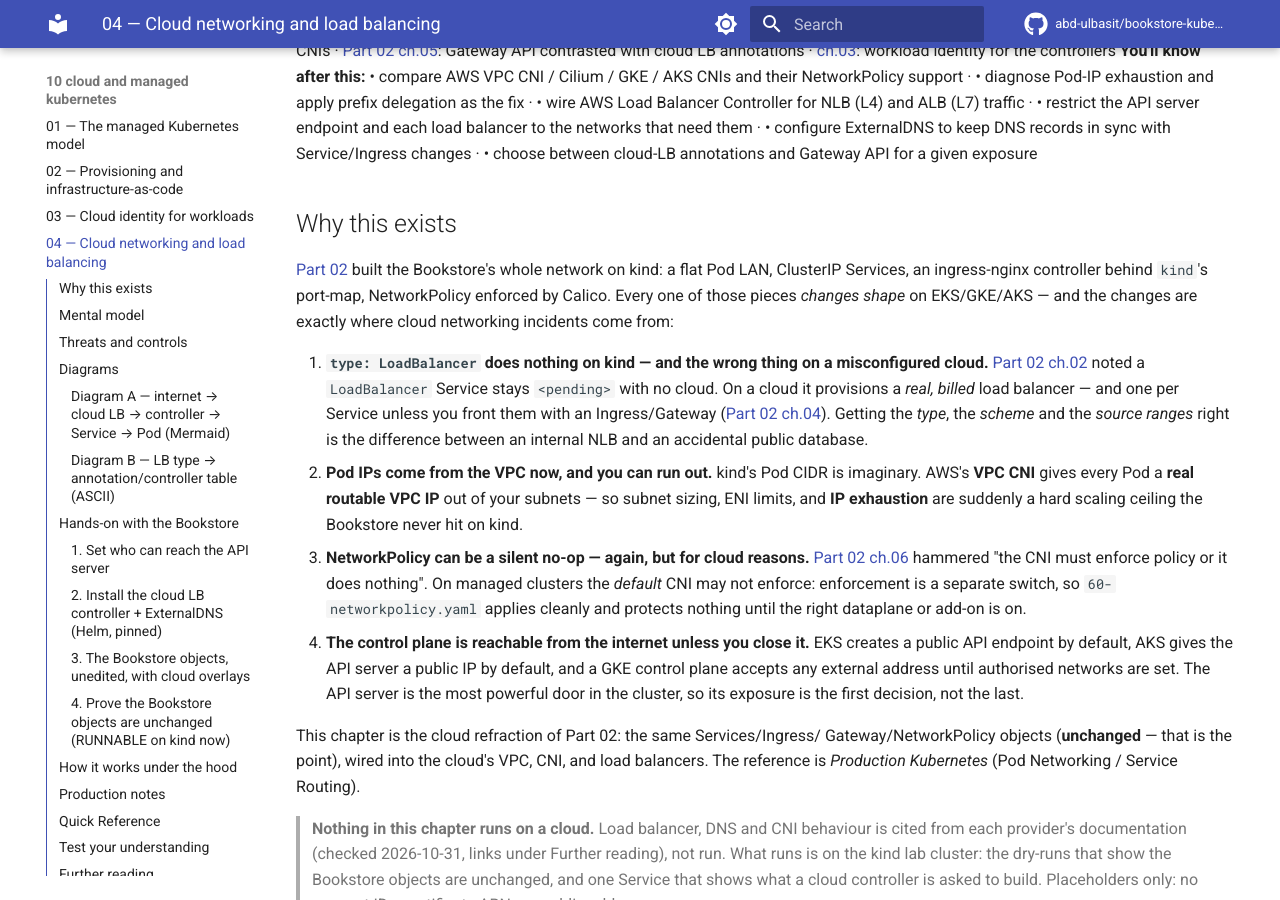
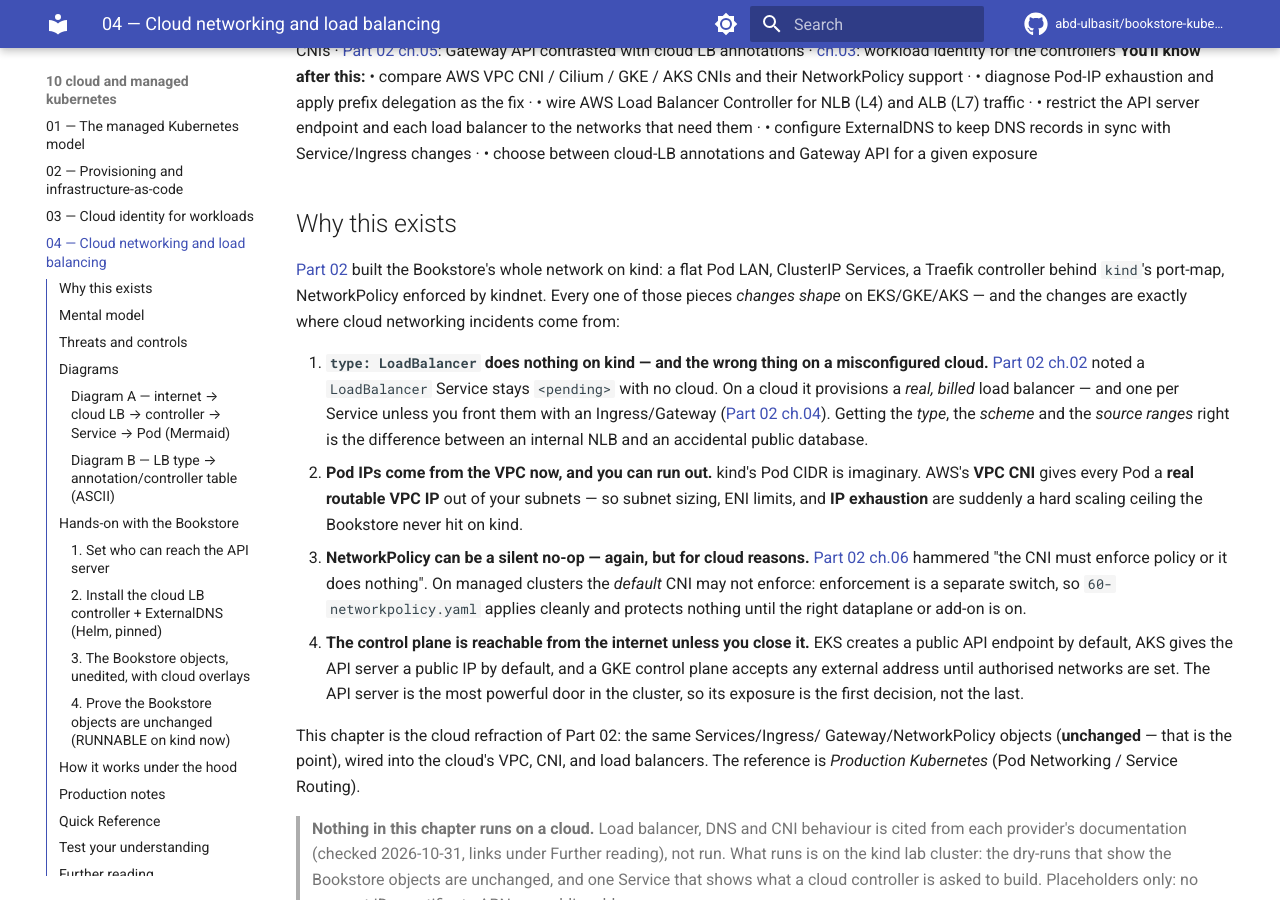
Before and after one commit to abd-ulbasit/bookstore-kubernetes-guide, an MkDocs documentation site: the page built from full-guide/10-cloud-and-managed-kubernetes/04-cloud-networking-and-load-balancing.md, in a window 1280 px wide and 900 px high, scrolled down 410 px. Built offline with MkDocs 1.6.1 and Material for MkDocs 9.7.7, drawn with Linux system fonts in a browser that asks for light colours; comment, search, counter and statistics services are not loaded.

Commit message:
10.04: kind's Part 02 network is Traefik and kindnet now
Co-Authored-By: Claude Opus 5.5 <noreply@anthropic.com>

```diff
--- a/full-guide/10-cloud-and-managed-kubernetes/04-cloud-networking-and-load-balancing.md
+++ b/full-guide/10-cloud-and-managed-kubernetes/04-cloud-networking-and-load-balancing.md
@@ -24,8 +24,8 @@
 ## Why this exists
 
 [Part 02](../02-networking/01-networking-model.md) built the Bookstore's whole
-network on kind: a flat Pod LAN, ClusterIP Services, an ingress-nginx
-controller behind `kind`'s port-map, NetworkPolicy enforced by Calico. Every
+network on kind: a flat Pod LAN, ClusterIP Services, a Traefik controller
+behind `kind`'s port-map, NetworkPolicy enforced by kindnet. Every
 one of those pieces *changes shape* on EKS/GKE/AKS — and the changes are
 exactly where cloud networking incidents come from:
 
```
